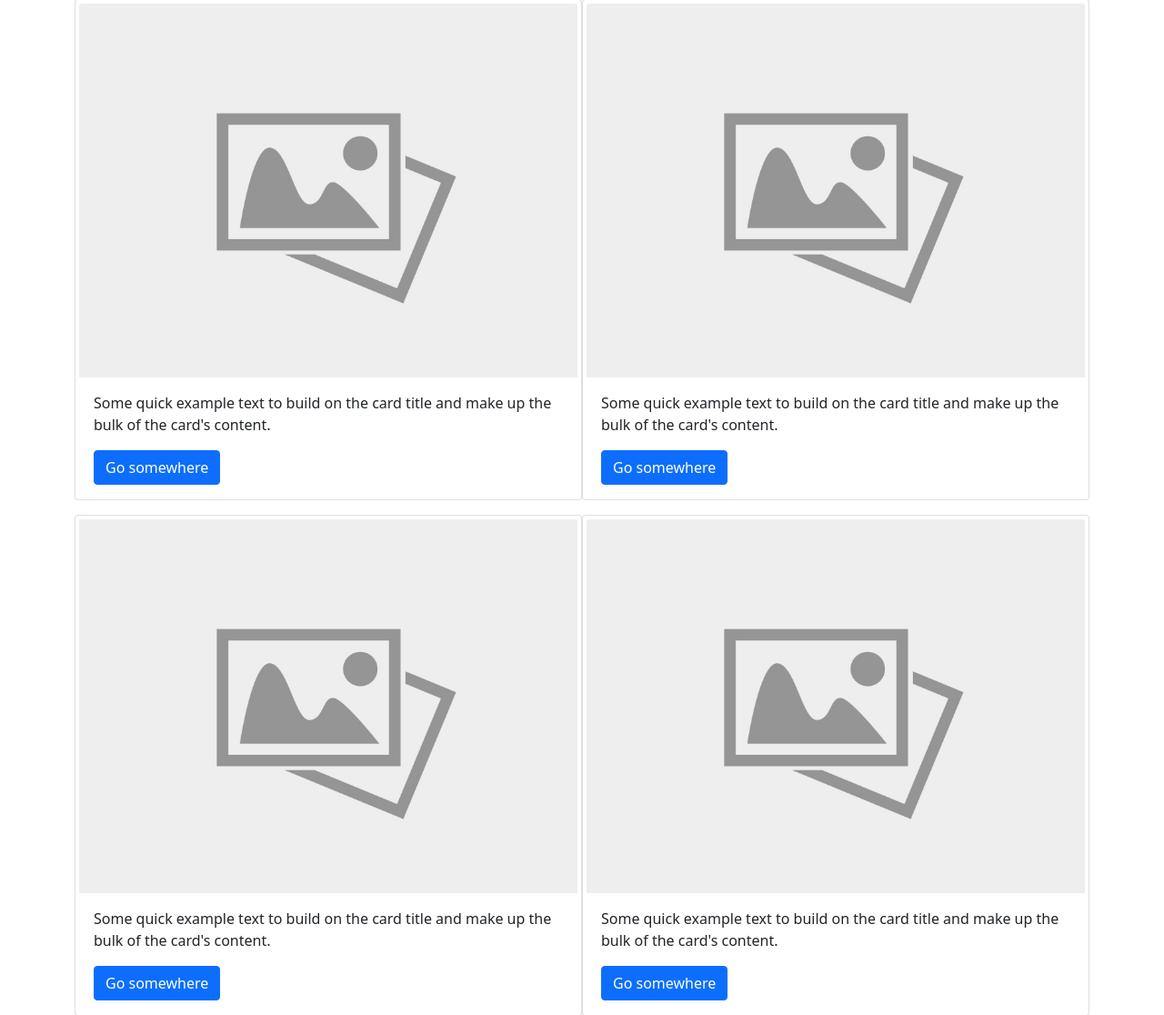
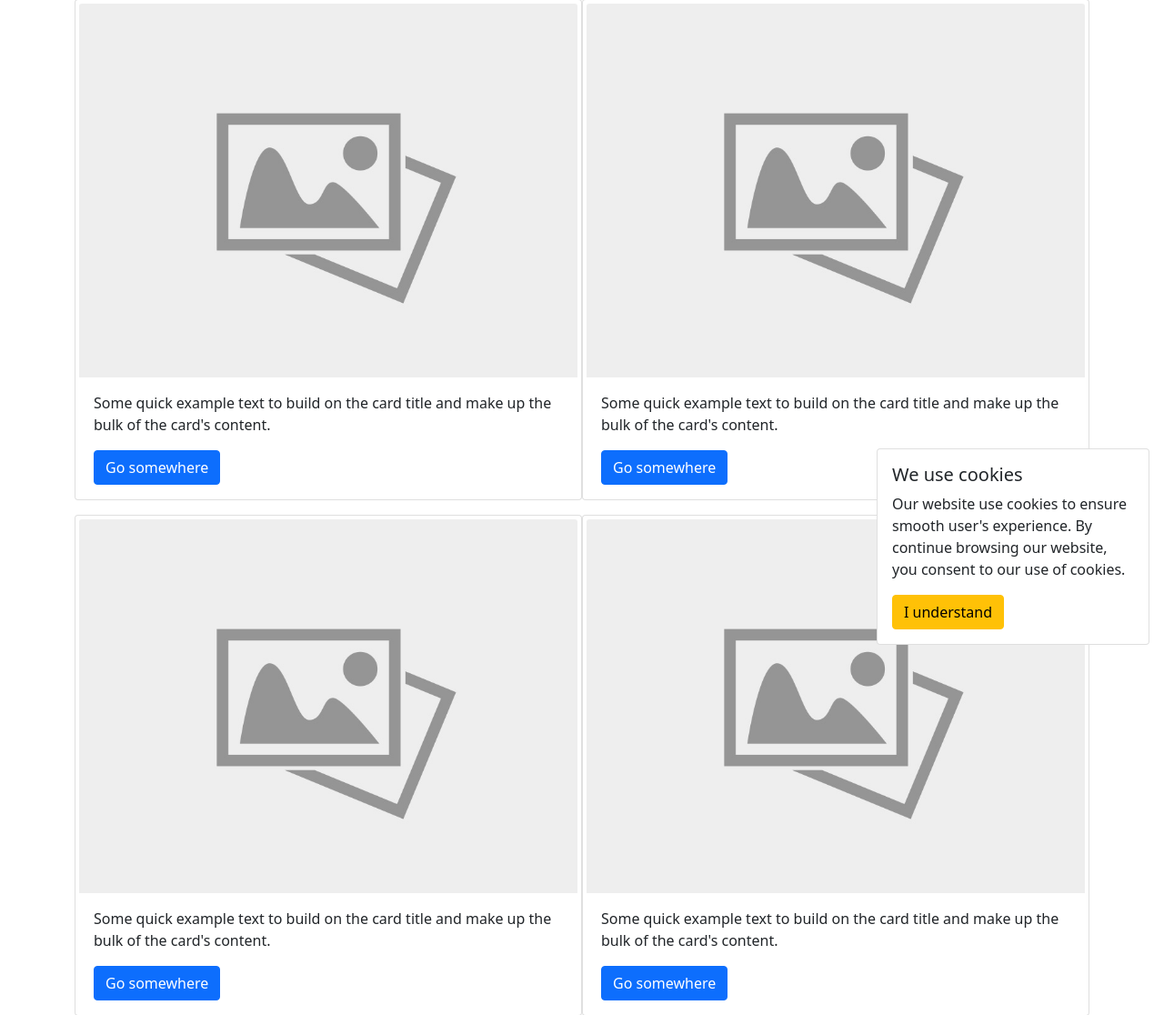
Before and after one commit to MichaelHo02/COSC2430-FullstackWebApplication, a PHP site: page / in a window 1280 px wide. Shown: the part 75-1191 px from the top of the page at 91% size. Run offline with PHP 8.4, Linux system fonts and the light colour scheme.

Commit message:
Add gdpr

```diff
--- /dev/null
+++ b/assets/css/gdpr.css
@@ -0,0 +1,7 @@
+.gdpr-wrapper {
+    min-width: 300px;
+    max-width: 300px;
+    position: fixed;
+    right: 16px;
+    bottom: 16px;
+}
--- /dev/null
+++ b/include/gdpr.php
@@ -0,0 +1,7 @@
+<div class="gdpr-wrapper card">
+    <div class="card-body">
+        <h5 class="card-title">We use cookies</h5>
+        <p class="card-text">Our website use cookies to ensure smooth user's experience. By continue browsing our website, you consent to our use of cookies.</p>
+        <a href="#" class="btn btn-warning">I understand</a>
+    </div>
+</div>
--- a/index.php
+++ b/index.php
@@ -7,6 +7,7 @@
     <meta name="viewport" content="width=device-width, initial-scale=1.0">
     <title>1nstagram</title>
     <link href="https://cdn.jsdelivr.net/npm/bootstrap@5.1.3/dist/css/bootstrap.min.css" rel="stylesheet" integrity="sha384-1BmE4kWBq78iYhFldvKuhfTAU6auU8tT94WrHftjDbrCEXSU1oBoqyl2QvZ6jIW3" crossorigin="anonymous">
+    <link rel="stylesheet" href="./assets/css/gdpr.css">
 </head>
 
 <body>
@@ -28,7 +29,9 @@
         </div>
     </main>
     <footer>
-
+        <?php
+            include "./include/gdpr.php"
+        ?>
     </footer>
     <script src="https://cdn.jsdelivr.net/npm/bootstrap@5.1.3/dist/js/bootstrap.bundle.min.js" integrity="sha384-ka7Sk0Gln4gmtz2MlQnikT1wXgYsOg+OMhuP+IlRH9sENBO0LRn5q+8nbTov4+1p" crossorigin="anonymous"></script>
 </body>
```
Also changed, not shown: assets/css/base.css (added).
